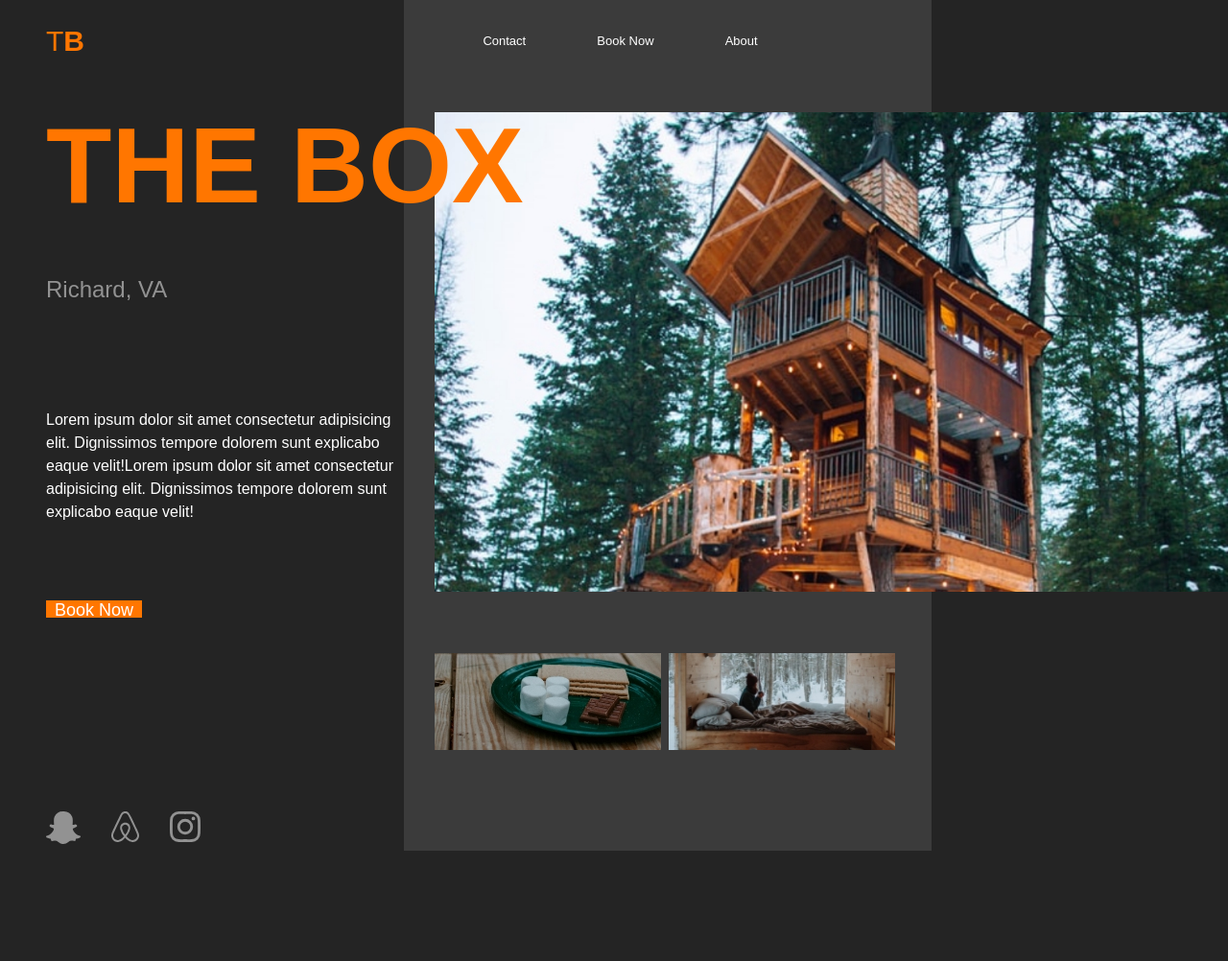
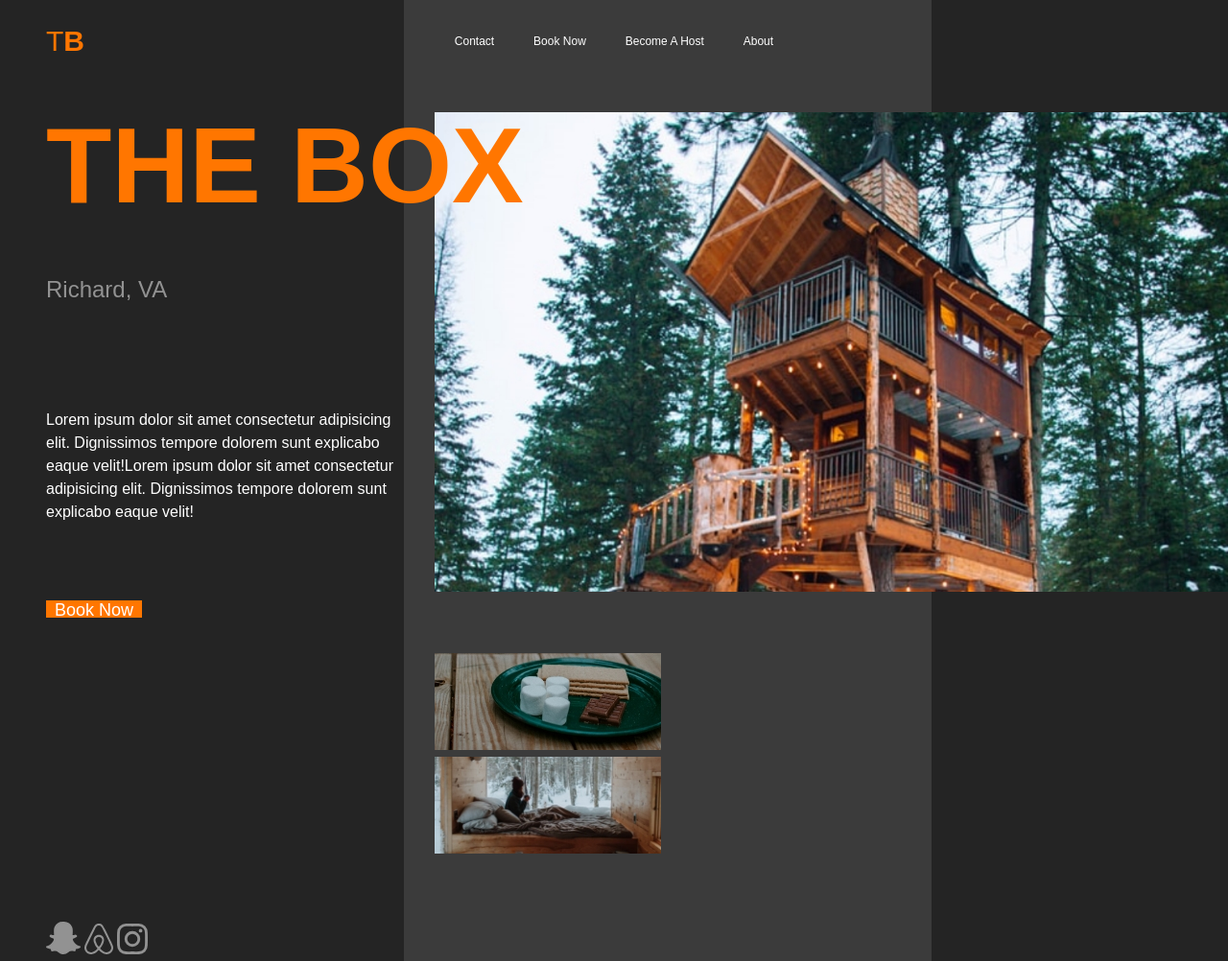
Before and after one commit to abdullah-kashif/Box-Master, a plain HTML site: page index.html in a window 1280 px wide. Shown: the whole page at 96% size. Before the commit the page ends 887 px from the top, so only its background shows below. Drawn offline with Linux system fonts and the light colour scheme.

Commit message:
updated content

```diff
--- a/index.html
+++ b/index.html
@@ -15,6 +15,7 @@
             <nav class="nav">
                 <a class="nav-link" href="#">contact</a>
                 <a class="nav-link"  href="#">book now</a>
+                <a class="nav-link"  href="#">Become A Host</a>
                 <a class="nav-link" href="#">about</a>
             </nav>
         </header>
--- a/style.css
+++ b/style.css
@@ -66,6 +66,7 @@ img {
 header {
     width: 100%;
     display: flex;
+    flex-direction: column;
     justify-content: space-between;
     font-size: 13px;
     align-items: center;
@@ -79,26 +80,32 @@ footer {
 
 .nav {
     display: flex;
+    /* border: 2px solid red; */
+    width: 100%;
     /* flex-grow: 1; */
     justify-content: space-around;
-    margin-left: 1em;
+    /* margin-left: 1em; */
 }
 
 .nav-link {
     color: var(--clr-text);
     text-transform: capitalize;
     text-decoration: none;
-    padding: 0 1em;
+    /* padding: 0 1em; */
+    font-size: 12px;
 }
 
 .social-links {
     display: flex;
     gap: 2em;
+    display: block;
 }
 
 .secondry-images {
     display: flex;
+    flex-direction: row;
     gap: 0.5em;
+    display: inline-block;
 }
 
 .social-links:hover,
```
